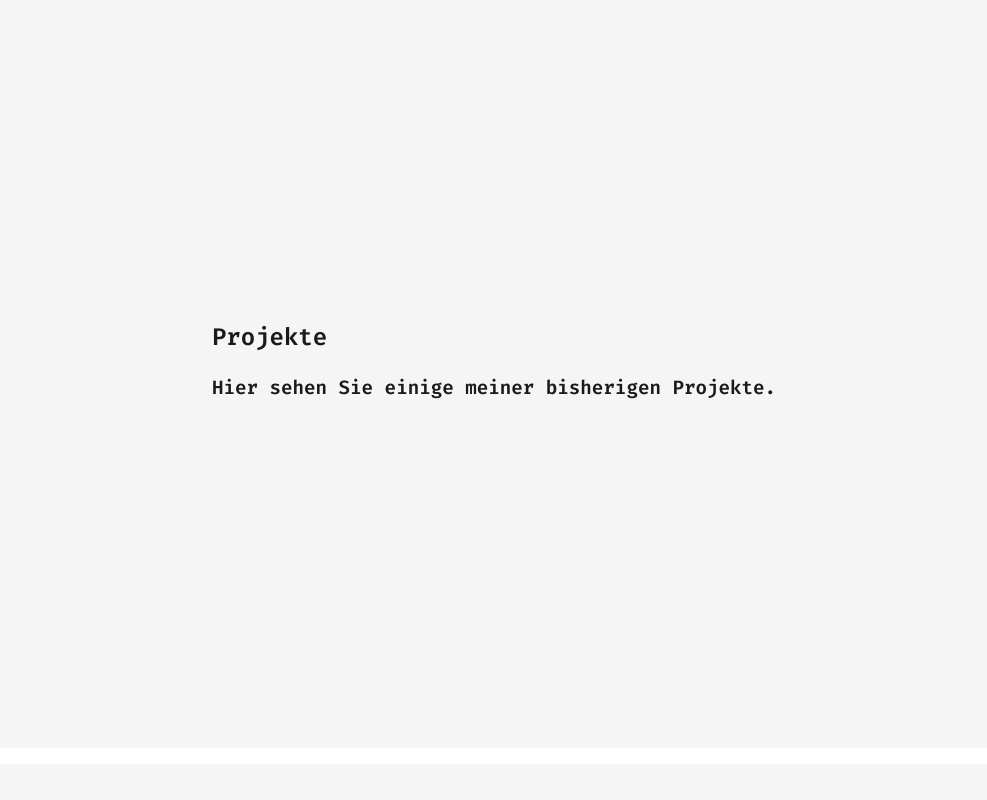
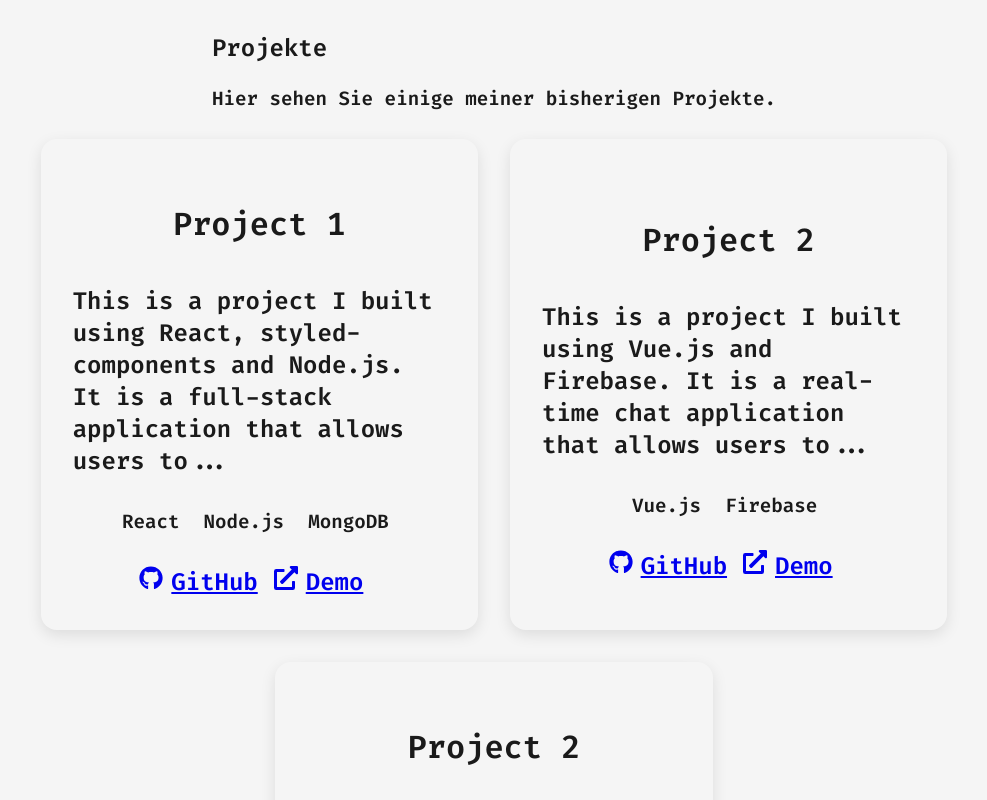
Before and after one commit to dennisbuchwald/dennisbuchwald-de, a Next.js app: page / in a window 1280 px wide. Shown: the part 820-1620 px from the top of the page, without its empty margins (146-1133 px from the left). Built offline with nearby package versions, Linux system fonts and the light colour scheme.

Commit message:
create project page

```diff
--- a/package.json
+++ b/package.json
@@ -19,6 +19,7 @@
 		"next": "^13.3.1",
 		"react": "^18.2.0",
 		"react-dom": "^18.2.0",
+		"react-icons": "^4.8.0",
 		"styled-components": "^5.3.10",
 		"typewriter-effect": "^2.19.0"
 	}
--- a/src/pages/index.js
+++ b/src/pages/index.js
@@ -2,6 +2,7 @@ import styled from "styled-components";
 import Head from "next/head";
 import Header from "../../components/Header";
 import Footer from "../../components/Footer";
+import Projekte from "./projekte";
 import Typewriter from "typewriter-effect";
 
 const Section = styled.section`
@@ -92,11 +93,12 @@ const Home = () => {
 						</Title>
 					</ContainerTyperWriter>
 					<Text>
-						Ich bin ein Frontend-Entwickler aus Heilbronn und habe meine
-						Ausbildung im Web Dev Boot Camp bei Neue Fische absolviert. Seitdem
-						arbeite ich mit modernen Technologien wie JavaScript ES8+, React
-						18.2, Next.js, MongoDB, HTML5, CSS3, Bootstrap4 und Git Workflow.
-						Zusätzlich habe ich auch Grundkenntnisse in C.
+						Hallo liebes Schwarz- Team. diese Website befindet sich aktuell noch
+						im Aufbau. 🙉 Ich bin ein Frontend-Entwickler aus Heilbronn und habe
+						meine Ausbildung im Web Dev Boot Camp bei Neue Fische absolviert.
+						Seitdem arbeite ich mit modernen Technologien wie JavaScript ES8+,
+						React 18.2, Next.js, MongoDB, HTML5, CSS3, Bootstrap4 und Git
+						Workflow. Zusätzlich habe ich auch Grundkenntnisse in C.
 					</Text>
 					<Text>
 						Mein Schwerpunkt liegt in der Entwicklung ansprechender und
@@ -118,6 +120,7 @@ const Home = () => {
 					<Title>Projekte</Title>
 					<Text>Hier sehen Sie einige meiner bisherigen Projekte.</Text>
 				</Container>
+				<Projekte />
 			</Section>
 			<Section id="kontakt">
 				<Container>
--- a/src/pages/projekte.js
+++ b/src/pages/projekte.js
@@ -1,28 +1,139 @@
 import styled from "styled-components";
-import Header from "../../components//Header";
-import Footer from "../../components/Footer";
+import { FaGithub, FaExternalLinkAlt } from "react-icons/fa";
 
-const Main = styled.main`
+const ProjectCardsContainer = styled.div`
+	display: flex;
+	flex-wrap: wrap;
+	justify-content: center; /* hier geändert */
+	margin: 0 -1rem;
+	@media (max-width: 768px) {
+		flex-direction: column;
+		align-items: center;
+	}
+`;
+
+const ProjectCard = styled.div`
 	display: flex;
 	flex-direction: column;
 	justify-content: center;
 	align-items: center;
-  min-height: calc(100vh - 6rem);
-  background-color: ${(props) => props.theme.secondaryColor};
-  color: ${(props) => props.theme.primaryColor};
-  padding: 1rem;
+	background-color: ${(props) => props.theme.cardBgColor};
+	color: ${(props) => props.theme.cardTextColor};
+	padding: 2rem;
+	border-radius: 1rem;
+	box-shadow: 0px 5px 15px rgba(0, 0, 0, 0.1);
+	margin: 0 1rem 2rem;
+	flex-basis: calc(33.33% - 2rem);
+	max-width: calc(33.33% - 2rem);
+	@media (max-width: 768px) {
+		flex-basis: 100%;
+		max-width: 100%;
+		margin: 0 0 2rem;
+	}
 `;
+
+const Title = styled.h3`
+	font-size: 2rem;
+	margin-bottom: 1rem;
+`;
+
+const Description = styled.p`
+	font-size: 1.5rem;
+	margin-bottom: 1.5rem;
+`;
+
+const Tags = styled.div`
+	display: flex;
+	justify-content: center;
+	align-items: center;
+	margin-bottom: 1.5rem;
+`;
+
+const Tag = styled.span`
+	background-color: ${(props) => props.theme.tagBgColor};
+	color: ${(props) => props.theme.tagTextColor};
+	font-size: 1.2rem;
+	padding: 0.5rem;
+	border-radius: 0.5rem;
+	margin-right: 0.5rem;
+`;
+
+const Links = styled.div`
+	display: flex;
+	justify-content: center;
+	align-items: center;
+`;
+
+const Link = styled.a`
+	color: ${(props) => props.theme.linkColor};
+	font-size: 1.5rem;
+	margin-right: 1rem;
+	transition: color 0.2s ease-in-out;
+	&:hover {
+		color: ${(props) => props.theme.linkHoverColor};
+	}
+`;
+
+const Icon = styled.span`
+	margin-right: 0.5rem;
+`;
+
+const projects = [
+	{
+		title: "Project 1",
+		description:
+			"This is a project I built using React, styled-components and Node.js. It is a full-stack application that allows users to...",
+		tags: ["React", "Node.js", "MongoDB"],
+		githubLink: "https://github.com/",
+		demoLink: "https://example.com/",
+	},
+	{
+		title: "Project 2",
+		description:
+			"This is a project I built using Vue.js and Firebase. It is a real-time chat application that allows users to...",
+		tags: ["Vue.js", "Firebase"],
+		githubLink: "https://github.com/",
+		demoLink: "https://example.com/",
+	},
+	{
+		title: "Project 2",
+		description:
+			"This is a project I built using Vue.js and Firebase. It is a real-time chat application that allows users to...",
+		tags: ["Vue.js", "Firebase"],
+		githubLink: "https://github.com/",
+		demoLink: "https://example.com/",
+	},
+];
 
 const Projekte = () => {
 	return (
-    <>
-      <Header />
-      <Main>
-        <h1>Projekte</h1>
-        <p>Hier sehen Sie einige meiner bisherigen Projekte.</p>
-      </Main>
-      <Footer />
-    </>
+		<ProjectCardsContainer>
+			{projects.map((project, index) => (
+				<ProjectCard key={index}>
+					<Title>{project.title}</Title>
+					<Description>{project.description}</Description>
+					<Tags>
+						{project.tags.map((tag, index) => (
+							<Tag key={index}>{tag}</Tag>
+						))}
+					</Tags>
+					<Links>
+						<Link href={project.githubLink} target="_blank">
+							<Icon>
+								<FaGithub />
+							</Icon>
+							GitHub
+						</Link>
+						<Link href={project.demoLink} target="_blank">
+							<Icon>
+								<FaExternalLinkAlt />
+							</Icon>
+							Demo
+						</Link>
+					</Links>
+				</ProjectCard>
+			))}
+		</ProjectCardsContainer>
 	);
 };
 
```
Also changed, not shown: 1 other file (tests, documents, lock files or other folders). Lines whose indentation alone changed are shown as unchanged.
